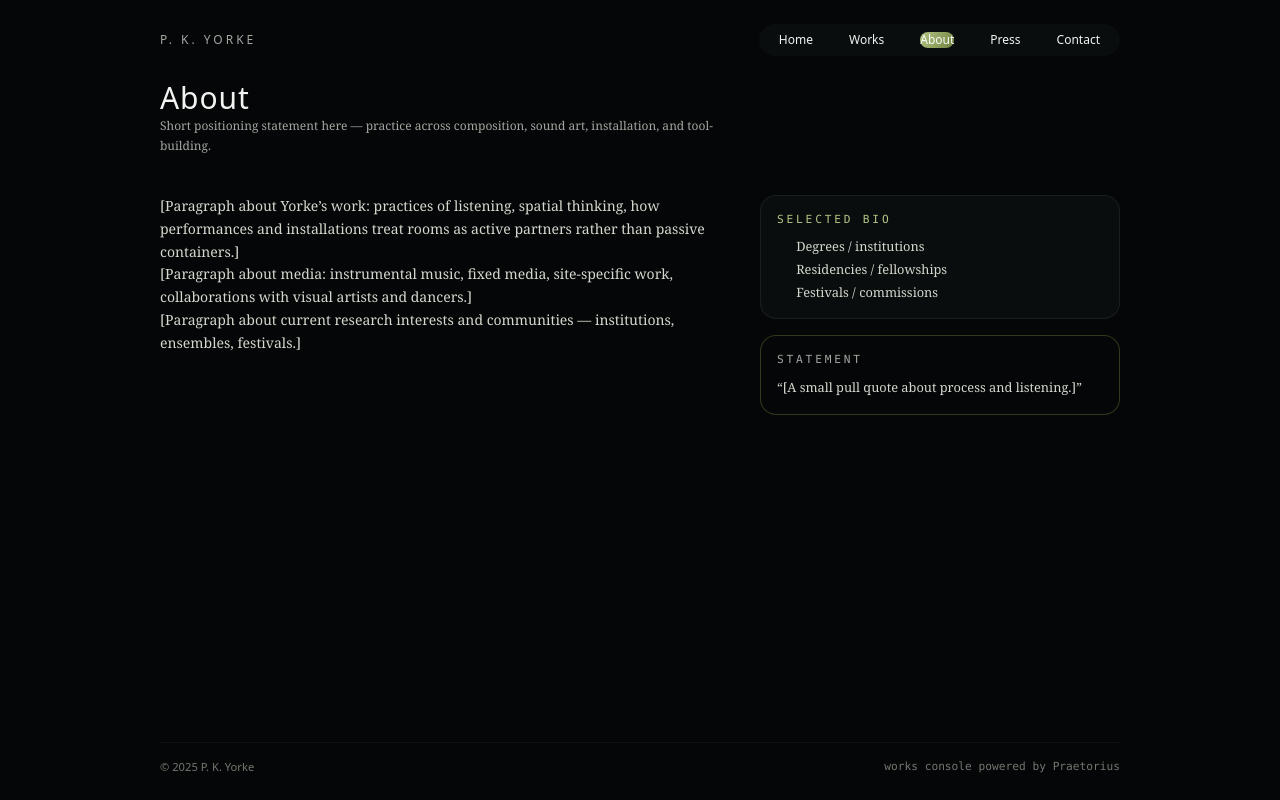
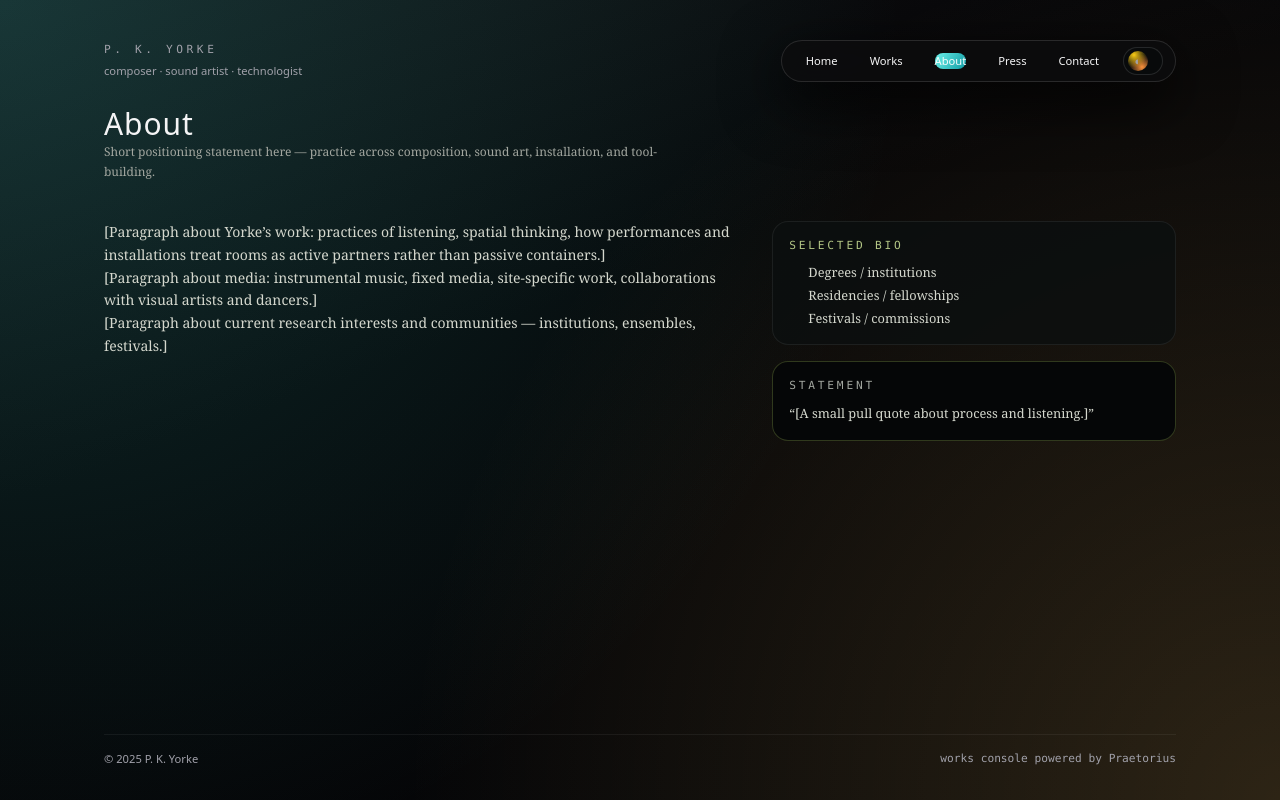
Before and after one commit to pkyorke/web, a React (Vite) app in the folder website/: page /web/about in a window 1280 px wide. Built offline with nearby package versions, Linux system fonts and the light colour scheme.

Commit message:
Update AppShell.tsx

```diff
--- a/website/src/AppShell.tsx
+++ b/website/src/AppShell.tsx
@@ -1,4 +1,4 @@
-import React from "react";
+import React, { useEffect, useState } from "react";
 import { NavLink, Outlet, useLocation } from "react-router-dom";
 import { AnimatePresence, motion } from "framer-motion";
 
@@ -11,27 +11,58 @@ const navItems = [
 ];
 
 const pageVariants = {
-  initial: { opacity: 0, y: 16 },
+  initial: { opacity: 0, y: 20 },
   animate: {
     opacity: 1,
     y: 0,
-    transition: { duration: 0.5, ease: [0.22, 0.61, 0.36, 1] },
+    transition: { duration: 0.7, ease: [0.22, 0.61, 0.36, 1] },
   },
-  exit: { opacity: 0, y: 12, transition: { duration: 0.3 } },
+  exit: { opacity: 0, y: -12, transition: { duration: 0.3 } },
+};
+
+type Theme = "dark" | "light";
+
+const getInitialTheme = (): Theme => {
+  if (typeof window === "undefined") return "dark";
+  const stored = window.localStorage.getItem("pk-theme");
+  if (stored === "dark" || stored === "light") return stored;
+  // Prefer system
+  const prefersDark = window.matchMedia?.("(prefers-color-scheme: dark)")
+    .matches;
+  return prefersDark ? "dark" : "dark";
 };
 
 const AppShell: React.FC = () => {
   const location = useLocation();
+  const [theme, setTheme] = useState<Theme>(getInitialTheme);
+
+  // Apply theme to root
+  useEffect(() => {
+    if (typeof document === "undefined") return;
+    const root = document.documentElement;
+    root.setAttribute("data-theme", theme);
+    window.localStorage.setItem("pk-theme", theme);
+  }, [theme]);
+
+  const toggleTheme = () => {
+    setTheme((prev) => (prev === "dark" ? "light" : "dark"));
+  };
 
   return (
-    <div className="min-h-screen bg-[#050607] text-[#F2F3F0] font-sans">
-      <div className="mx-auto flex min-h-screen max-w-5xl flex-col px-4 py-6 sm:px-6 lg:px-8">
+    <div className="min-h-screen">
+      <div className="mx-auto flex min-h-screen max-w-6xl flex-col gap-6 px-4 py-8 sm:px-8 lg:px-10">
         {/* Header / Nav */}
-        <header className="mb-6 flex items-center justify-between gap-4">
-          <div className="text-xs tracking-[0.25em] uppercase text-[#A3A7A0]">
-            P. K. Yorke
+        <header className="flex items-center justify-between gap-6 pt-2">
+          <div className="space-y-1">
+            <div className="text-[0.7rem] font-mono uppercase tracking-[0.32em] text-[color:var(--fg-muted)]">
+              P. K. YORKE
+            </div>
+            <div className="text-[0.7rem] text-[color:var(--fg-muted)]">
+              composer · sound artist · technologist
+            </div>
           </div>
-          <nav className="relative flex items-center gap-3 rounded-full bg-[#0C1010]/80 px-2 py-1 text-xs">
+
+          <nav className="nav-glass relative flex items-center gap-2 px-3 py-1.5 text-[0.7rem]">
             {navItems.map((item) => (
               <NavLink
                 key={item.to}
@@ -40,8 +71,8 @@ const AppShell: React.FC = () => {
                   [
                     "relative rounded-full px-3 py-1 transition-colors",
                     isActive
-                      ? "text-[#F4F5ED]"
-                      : "text-[#A3A7A0] hover:text-[#F4F5ED]",
+                      ? "text-[color:var(--fg-primary)]"
+                      : "text-[color:var(--fg-muted)] hover:text-[color:var(--fg-primary)]",
                   ].join(" ")
                 }
                 end={item.to === "/"}
@@ -54,7 +85,7 @@ const AppShell: React.FC = () => {
                         className="absolute inset-0 rounded-full"
                         style={{
                           background:
-                            "linear-gradient(120deg,#B3C685,#6F8240)",
+                            "linear-gradient(120deg,var(--accent-soft),var(--accent-deep))",
                         }}
                         transition={{
                           type: "spring",
@@ -70,6 +101,32 @@ const AppShell: React.FC = () => {
                 )}
               </NavLink>
             ))}
+
+            {/* Theme toggle */}
+            <button
+              type="button"
+              onClick={toggleTheme}
+              className="relative ml-1 flex h-7 w-10 items-center rounded-full border border-[color:var(--glass-border-soft)] bg-[rgba(8,10,12,0.9)] px-1 text-[0.6rem] text-[color:var(--fg-muted)] outline-none"
+            >
+              <motion.div
+                layout
+                className="flex h-5 w-5 items-center justify-center rounded-full"
+                style={{
+                  background:
+                    theme === "dark"
+                      ? "radial-gradient(circle at 30% 20%, #facc15, transparent 60%), radial-gradient(circle at 70% 80%, #fb923c, transparent 60%)"
+                      : "radial-gradient(circle at 30% 20%, #38bdf8, transparent 60%), radial-gradient(circle at 70% 80%, #a5b4fc, transparent 60%)",
+                }}
+                transition={{ type: "spring", stiffness: 400, damping: 30 }}
+                animate={{
+                  x: theme === "dark" ? 0 : 16,
+                }}
+              >
+                <span className="text-[0.7rem] leading-none">
+                  {theme === "dark" ? "◐" : "☼"}
+                </span>
+              </motion.div>
+            </button>
           </nav>
         </header>
 
@@ -90,7 +147,7 @@ const AppShell: React.FC = () => {
         </main>
 
         {/* Footer */}
-        <footer className="mt-auto border-t border-white/5 pt-4 text-[0.7rem] text-[#73776F]">
+        <footer className="mt-auto border-t border-[color:var(--line-subtle)] pt-4 text-[0.7rem] text-[color:var(--fg-muted)]">
           <div className="flex flex-wrap items-center justify-between gap-3">
             <span>© {new Date().getFullYear()} P. K. Yorke</span>
             <span className="font-mono">
```
